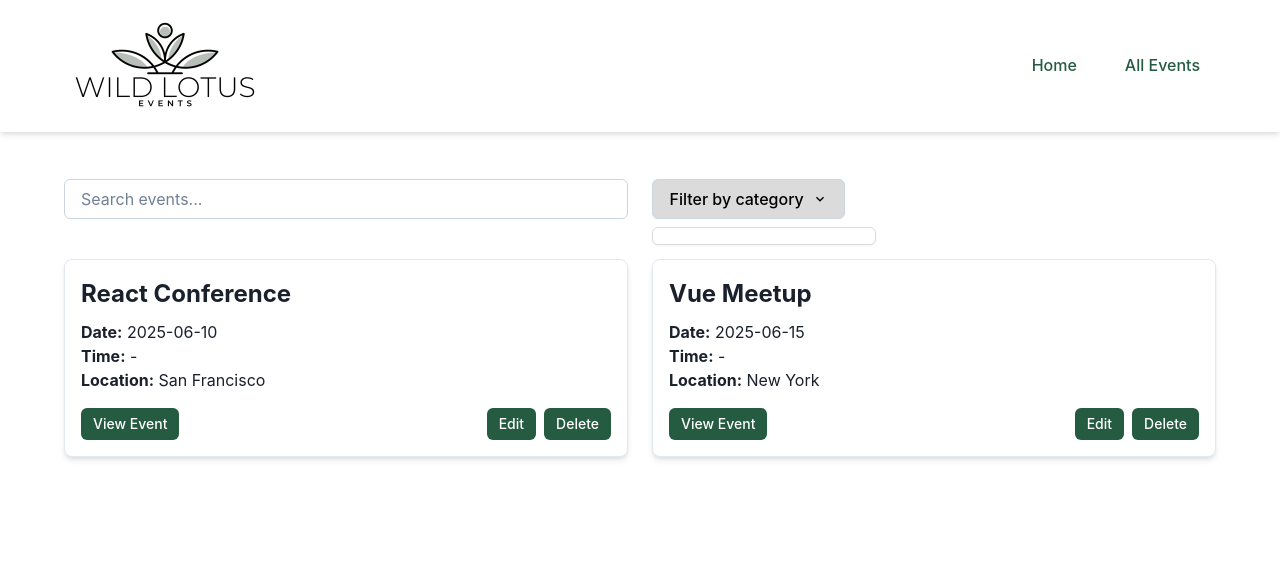
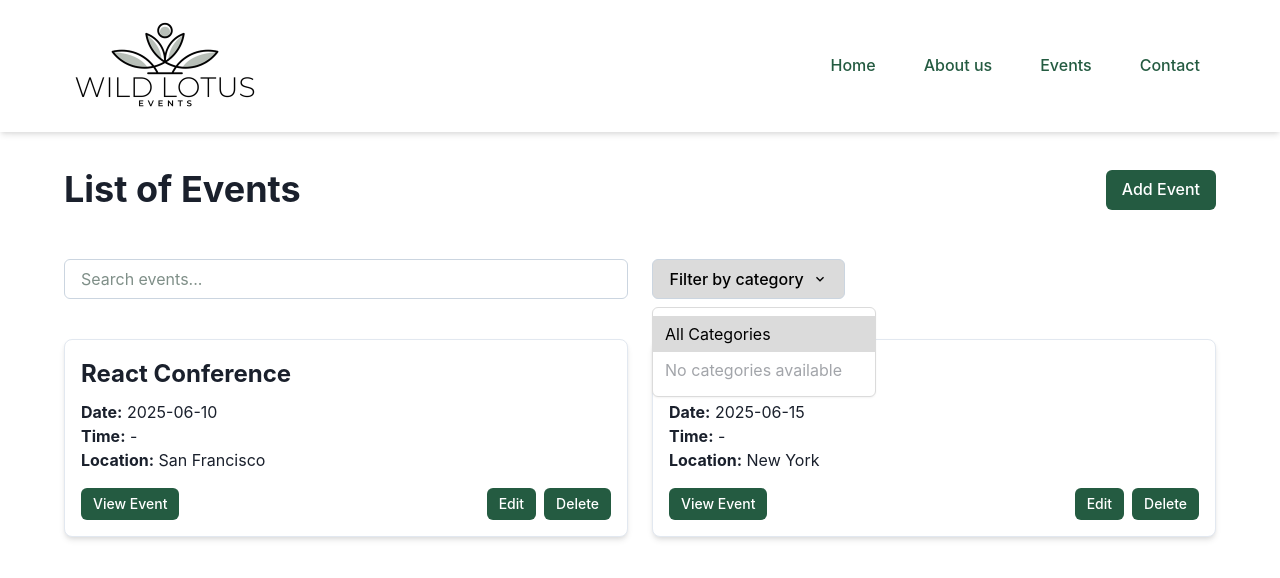
Before and after one commit to Annie113/winc_react_advanced, a React (Vite) app: page /events in a window 1280 px wide. Both pictures are taken after a click on the button "Filter by category". Shown: the top 578 px of the page. Built offline with nearby package versions, Linux system fonts and the light colour scheme; data requests are answered from the project's data file.

Commit message:
update all

```diff
--- a/src/components/Navigation.jsx
+++ b/src/components/Navigation.jsx
@@ -45,13 +45,31 @@ export const Navigation = () => {
             </Button>
             <Button
               as={RouterLink}
+              to="/"
+              variant="ghost"
+              color="#245B41"
+              _hover={{ bg: "transparent", color: "#88A179" }}
+            >
+              About us
+            </Button>
+            <Button
+              as={RouterLink}
               to="/events"
+              variant="ghost"
+              color="#245B41"
+              _hover={{ bg: "transparent", color: "#88A179" }}
+            >
+              Events
+            </Button>
+            <Button
+              as={RouterLink}
+              to="/"
               variant="ghost"
               color="#245B41"
               _hover={{ bg: "transparent", color: "#88A179" }}
               pr={10}
             >
-              All Events
+              Contact
             </Button>
           </HStack>
         </Flex>
--- a/src/components/ui/EventSearchBar.jsx
+++ b/src/components/ui/EventSearchBar.jsx
@@ -8,6 +8,7 @@ import {
   Button,
 } from '@chakra-ui/react';
 import { ChevronDownIcon } from '@chakra-ui/icons';
+import { useRef } from 'react';
 
 const EventSearchBar = ({
   searchTerm,
@@ -16,13 +17,27 @@ const EventSearchBar = ({
   setSelectedCategory,
   allCategories,
 }) => {
+  const debounceTimeout = useRef(null);
+
+  const handleSearchChange = (e) => {
+    const value = e.target.value;
+
+    if (debounceTimeout.current) clearTimeout(debounceTimeout.current);
+
+    debounceTimeout.current = setTimeout(() => {
+      setSearchTerm(value);
+    }, 300);
+  };
+
   return (
     <Flex mb={6} pb={4} pt={6} gap={6} direction={{ base: 'column', md: 'row' }} align="start">
       <Input
+        aria-label="Search events"
         width={{ base: '100%', md: '49%' }}
         placeholder="Search events..."
-        value={searchTerm}
-        onChange={(e) => setSearchTerm(e.target.value)}
+        _placeholder={{ color: '#7F8F88' }}
+        defaultValue={searchTerm}
+        onChange={handleSearchChange}
         focusBorderColor="#7F8F88"
         bg="white"
         color="black"
@@ -35,6 +50,7 @@ const EventSearchBar = ({
       <Menu>
         <MenuButton
           as={Button}
+          aria-label="Filter by category"
           rightIcon={<ChevronDownIcon />}
           bg="white"
           color="black"
@@ -48,9 +64,21 @@ const EventSearchBar = ({
           {selectedCategory || 'Filter by category'}
         </MenuButton>
         <MenuList bg="white" borderColor="#dbdbdb">
-          {allCategories.map((cat, idx) => (
           <MenuItem
-              key={idx}
+            onClick={() => setSelectedCategory('')}
+            bg={!selectedCategory ? '#dbdbdb' : 'white'}
+            color="black"
+            _hover={{ bg: '#fff' }}
+            _focus={{ bg: '#dbdbdb' }}
+          >
+            All Categories
+          </MenuItem>
+          {allCategories.length === 0 ? (
+            <MenuItem isDisabled>No categories available</MenuItem>
+          ) : (
+            allCategories.map((cat) => (
+              <MenuItem
+                key={cat}
                 onClick={() => setSelectedCategory(cat)}
                 bg={selectedCategory === cat ? '#dbdbdb' : 'white'}
                 color="black"
@@ -59,7 +87,8 @@ const EventSearchBar = ({
               >
                 {cat}
               </MenuItem>
-          ))}
+            ))
+          )}
         </MenuList>
       </Menu>
     </Flex>
--- a/src/pages/EventsPage.jsx
+++ b/src/pages/EventsPage.jsx
@@ -15,12 +15,12 @@ import {
   useDisclosure,
 } from '@chakra-ui/react';
 
-import AddEventButton from '/src/components/Buttons/AddEventButton';
-import DeleteEventButton from '/src/components/Buttons/DeleteEventButton';
-import ViewEventButton from '/src/components/Buttons/ViewEventButton';
-import EditEventButton from '/src/components/Buttons/EditEventButton';
-import EditEventModal from '/src/components/ui/EditEventModal';
-import EventSearchBar from '/src/components/ui/EventSearchBar'; // ✅ NEW
+import AddEventButton from '../components/Buttons/AddEventButton';
+import DeleteEventButton from '../components/Buttons/DeleteEventButton';
+import ViewEventButton from '../components/Buttons/ViewEventButton';
+import EditEventButton from '../components/Buttons/EditEventButton';
+import EditEventModal from '../components/ui/EditEventModal';
+import EventSearchBar from '../components/ui/EventSearchBar'; // ✅ NEW
 
 const EventsPage = () => {
   const [events, setEvents] = useState([]);
@@ -72,7 +72,7 @@ const EventsPage = () => {
   const allCategories = [...new Set(events.flatMap((e) => e.categories || []))];
 
   return (
-    <Container maxW="1200px" mx="auto" p={6}>
+    <Container maxW="1200px" mx="auto" p={6} mt={20}>
       <Flex justify="space-between" align="center" mb={6}>
         <Heading>List of Events</Heading>
         <AddEventButton />
```
Also changed, not shown: 1 other file (tests, documents, lock files or other folders). Lines whose indentation alone changed are shown as unchanged.
